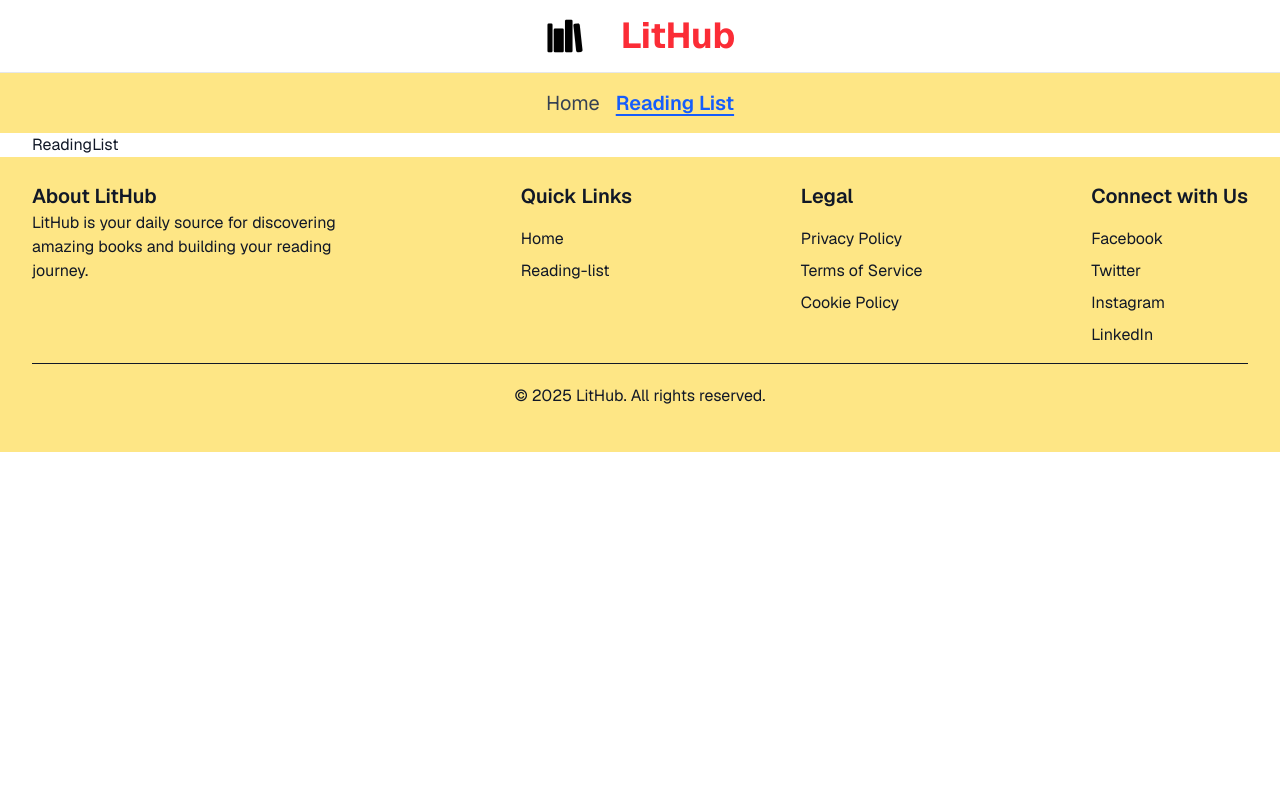
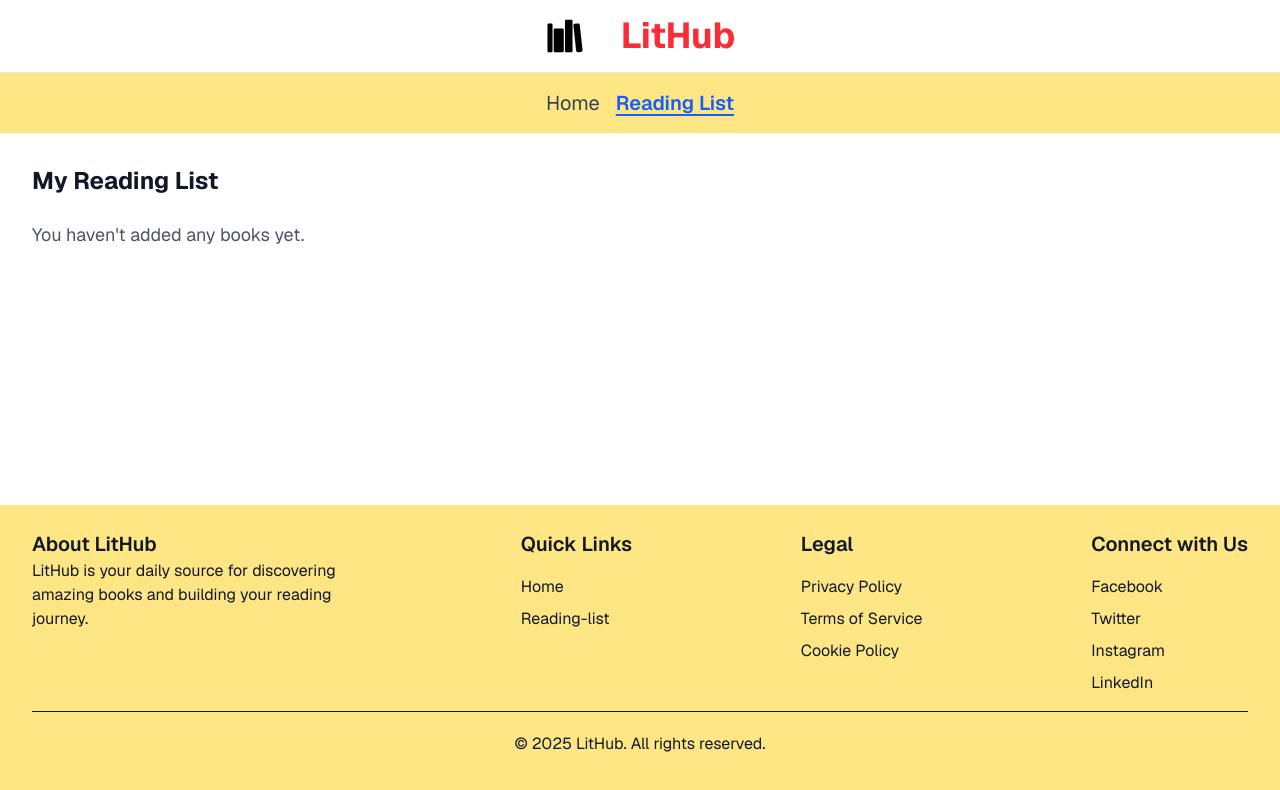
Before and after one commit to Vineethaveerapu/Lithub-testing, a Next.js app: page /reading-list in a window 1280 px wide. Shown: the top 790 px of the page. Built offline with nearby package versions, Linux system fonts and the light colour scheme.

Commit message:
add ReadingList

```diff
--- a/src/app/layout.tsx
+++ b/src/app/layout.tsx
@@ -28,10 +28,12 @@ export default function RootLayout({
   return (
     <html lang="en">
       <body
-        className={`${geistSans.variable} ${geistMono.variable} antialiased bg-gray-900 text-white font-sans`}>
-        <Header title="LitHub" />
-        <Navigation />
-        <main className="px-8">{children}</main>
+        className={`${geistSans.variable} ${geistMono.variable} antialiased bg-gray-900 text-white font-sans flex flex-col min-h-screen`}>
+        <header>
+          <Header title="LitHub" />
+          <Navigation />
+        </header>
+        <main className="p-8 flex-grow">{children}</main>
         <Footer />
       </body>
     </html>
--- a/src/app/reading-list/page.tsx
+++ b/src/app/reading-list/page.tsx
@@ -1,3 +1,13 @@
-export default function ReadingList() {
-  return <div>ReadingList</div>;
+'use client';
+import ReadingList from '@/components/ReadingList';
+import { useState, useEffect } from 'react';
+
+export default function ReadingListPage() {
+  const books = [] as string[];
+
+  return (
+    <div>
+      <ReadingList books={books} />
+    </div>
+  );
 }
--- a/src/components/Header.tsx
+++ b/src/components/Header.tsx
@@ -7,7 +7,7 @@ interface HeaderProps {
 
 const Header: React.FC<HeaderProps> = ({ title }) => {
   return (
-    <header className="flex items-center justify-center gap-9 p-4 px-8 border-b border-gray-200">
+    <div className="flex items-center justify-center gap-9 p-4 px-8 border-b border-gray-200">
       <img
         src="/library.svg"
         alt="Logo"
@@ -17,7 +17,7 @@ const Header: React.FC<HeaderProps> = ({ title }) => {
       <h1 className="text-2xl sm:text-3xl lg:text-4xl font-bold text-red-500">
         {title}
       </h1>
-    </header>
+    </div>
   );
 };
 
--- /dev/null
+++ b/src/components/ReadingList.tsx
@@ -0,0 +1,27 @@
+import { ReadingListProps } from '@/utils/types';
+
+const ReadingList = ({ books = [] }: ReadingListProps) => {
+  return (
+    <>
+      <h2 className="text-2xl font-bold text-gray-900 mb-6">My Reading List</h2>
+
+      {books.length === 0 ? (
+        <p className="text-gray-600 text-lg">
+          You haven't added any books yet.
+        </p>
+      ) : (
+        <ul className="space-y-3">
+          {books.map((book, index) => (
+            <li
+              key={`${book}-${index}`}
+              className="bg-white border border-gray-200 rounded-lg p-4 shadow-sm hover:shadow-md transition-shadow duration-200">
+              <span className="text-gray-900 font-medium">{book}</span>
+            </li>
+          ))}
+        </ul>
+      )}
+    </>
+  );
+};
+
+export default ReadingList;
```
